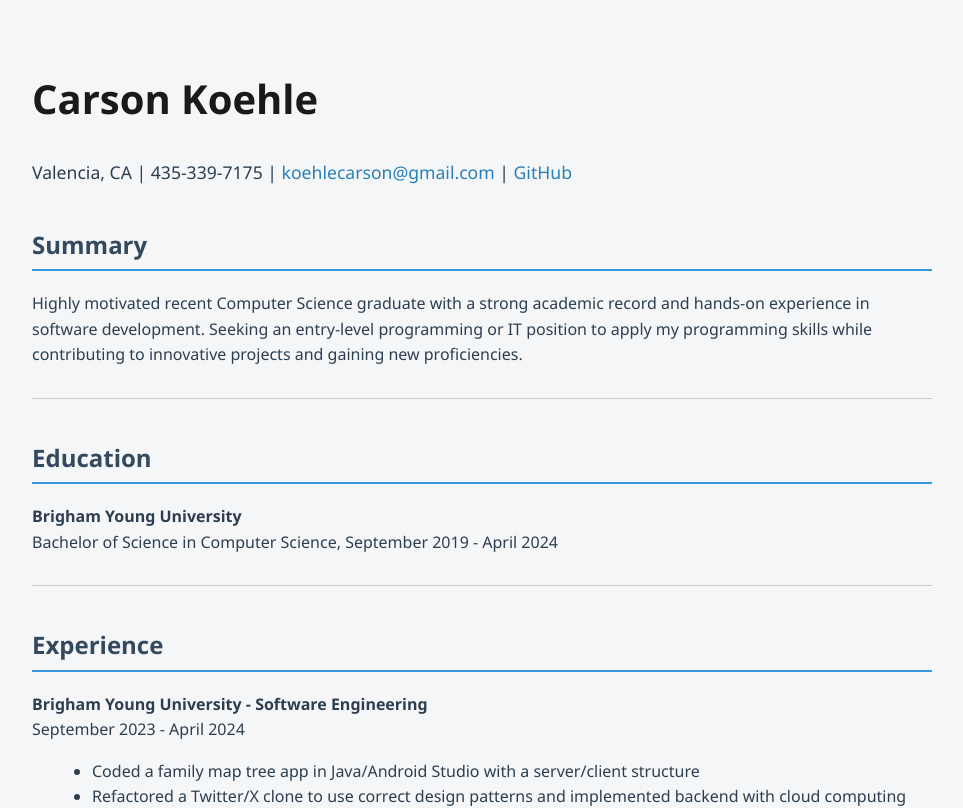
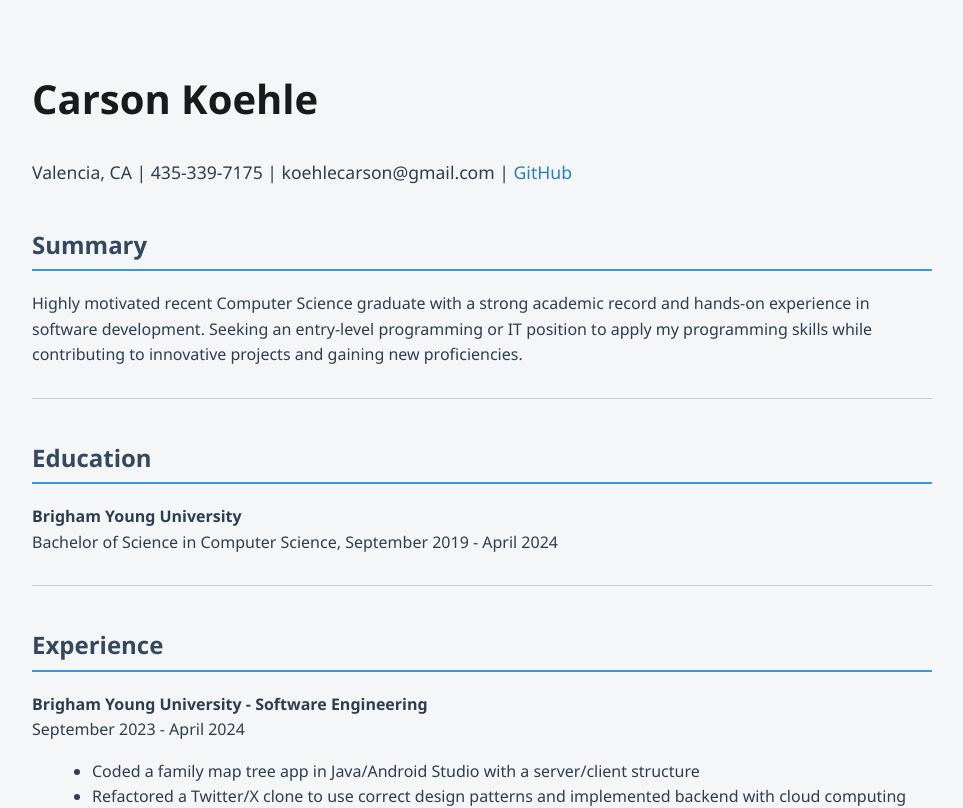
Before and after one commit to solarqk/CarsonResume, a plain HTML site: page index.html in a window 1280 px wide. Shown: the top 808 px of the page, without its empty margins (158-1121 px from the left). Drawn offline with Linux system fonts and the light colour scheme.

Commit message:
removed needless direct email function

```diff
--- a/index.html
+++ b/index.html
@@ -8,7 +8,7 @@
 </head>
 <body>
   <h1>Carson Koehle</h1>
-  <p class="contact">Valencia, CA | 435-339-7175 | <a href="mailto:koehlecarson@gmail.com">koehlecarson@gmail.com</a> | <a href="https://github.com/solarqk" target="_blank">GitHub</a></p>
+  <p class="contact">Valencia, CA | 435-339-7175 | koehlecarson@gmail.com | <a href="https://github.com/solarqk" target="_blank">GitHub</a></p>
 
   <section>
     <h2>Summary</h2>
```
